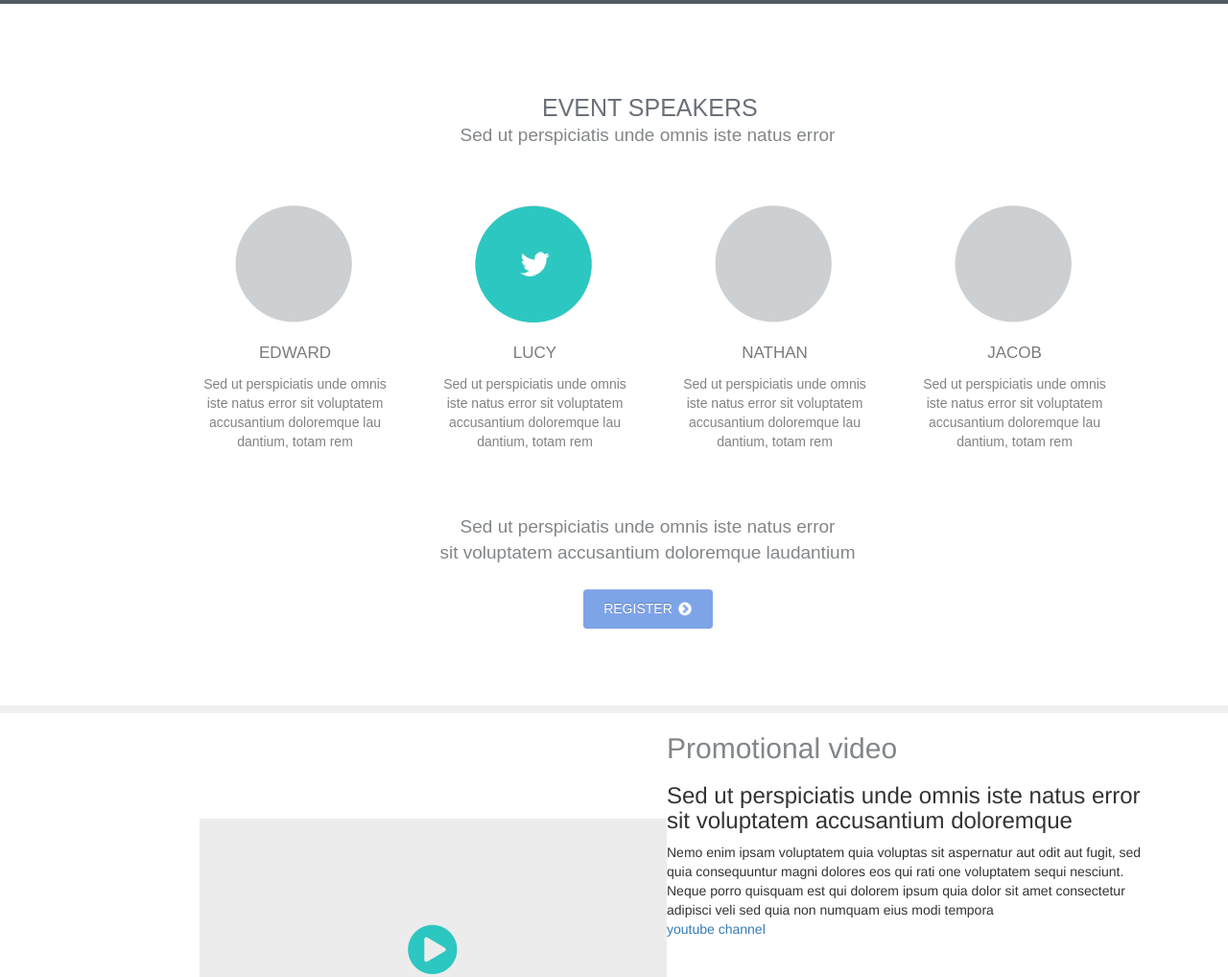
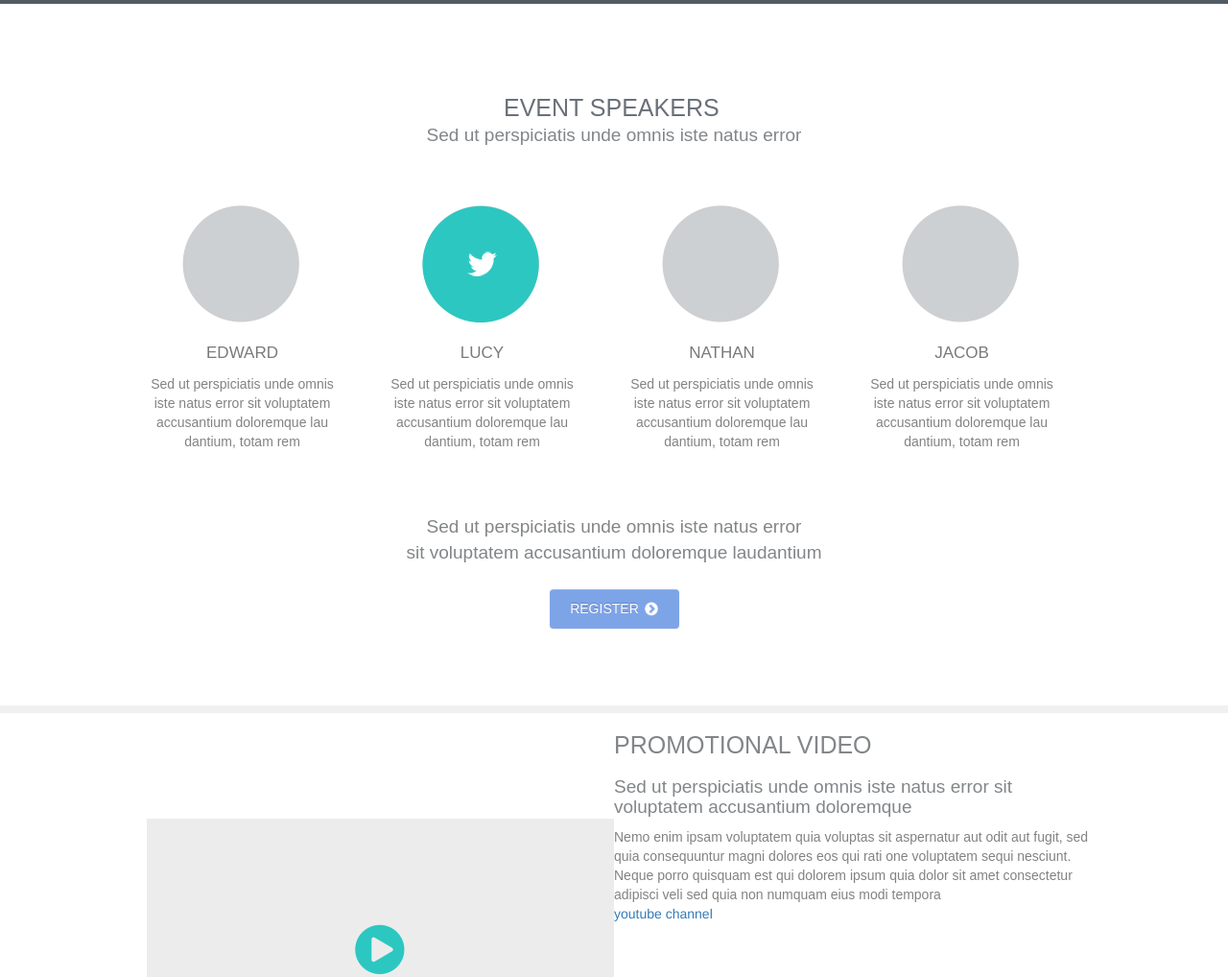
Before and after one commit to agkt/MyTest, a plain HTML site: page Test.html in a window 1280 px wide. Shown: the part 720-1738 px from the top of the page at 96% size. Drawn offline with nearby package versions, Linux system fonts and the light colour scheme.

Commit message:
no message

```diff
--- a/Test.html
+++ b/Test.html
@@ -60,7 +60,7 @@
             </div>
         </div>
     </div>
-    <div class="main">
+    <div class="speakers_footer">
         <p class="text">Sed ut perspiciatis unde omnis iste natus error <br>
             sit voluptatem accusantium doloremque laudantium</p>
         <a href="#" class="btn btn-primary">Register<img class="pointer" src="static/img/pointer.png" alt="pointer"></a>
@@ -80,12 +80,14 @@
                 <a href="#">flickr stream <img class="pointer" src="static/img/pointer.png" alt="pointer"></a>
             </div>
             <div class="col-xs-6">
+                <div class="">
                 <h2>Promotional video</h2>
                 <h3>Sed ut perspiciatis unde omnis iste natus error sit voluptatem accusantium doloremque</h3>
                 <p>Nemo enim ipsam voluptatem quia voluptas sit aspernatur aut odit aut fugit, sed quia consequuntur magni dolores eos qui
                     rati one voluptatem sequi nesciunt. Neque porro quisquam est qui dolorem ipsum quia dolor sit amet consectetur adipisci veli
                     sed quia non numquam eius modi tempora </p>
                 <a href="#">youtube channel <img class="pointer" src="static/img/pointer.png" alt="pointer"></a>
+
                 <div class="video"><img class="nav" src="static/img/nav.png"></div>
 
             </div>
--- a/static/css/test.css
+++ b/static/css/test.css
@@ -9,7 +9,7 @@
     position: absolute;
     width: 520px;
     text-align: center;
-    margin: 173px 425px 195px 420px;
+    margin: auto;
 }
 
 .header h1{
@@ -81,7 +81,7 @@ p {
 }
 
 .container {
-    margin: 0 195px;
+    margin: 0 auto;
     width: 1000px;
 }
 
@@ -91,8 +91,7 @@ p {
     font-size: 25px;
     font-weight: 400;
     text-transform: uppercase;
-    margin-bottom: 0;
-    margin-left: 565px;
+    margin: auto;
     width: 230px;
 }
 
@@ -103,11 +102,11 @@ p {
     font-style: normal;
     font-weight: 400;
     text-align: center;
+    margin: auto;
 }
 
 .description {
     width: 450px;
-    margin-left: 450px;
     margin-bottom: 25px;
 }
 
@@ -142,8 +141,8 @@ p {
     width: 122px;
     height: 122px;
 }
-.main {
-    margin-left: 450px;
+.speakers_footer {
+    margin: auto;
     text-align: center;
     width: 450px;
 }
@@ -168,7 +167,27 @@ p {
 
 .feature h2 {
     color: #828689;
+    font-family: Montserrat, sans-serif;
+    font-size: 25px;
+    font-weight: 400;
+    text-transform: uppercase;
 }
+.feature h3 {
+    color: #828689;
+    font-family: Ubuntu, sans-serif;
+    font-size: 19px;
+    font-style: normal;
+    font-weight: 400;
+}
+
+.feature p{
+    color: #828282;
+    font-family: Ubuntu, sans-serif;
+    font-size: 14px;
+    font-style: normal;
+    font-weight: 400;
+}
+
 .nav {
     margin: 235px 0 15px 13px;
 }
```
